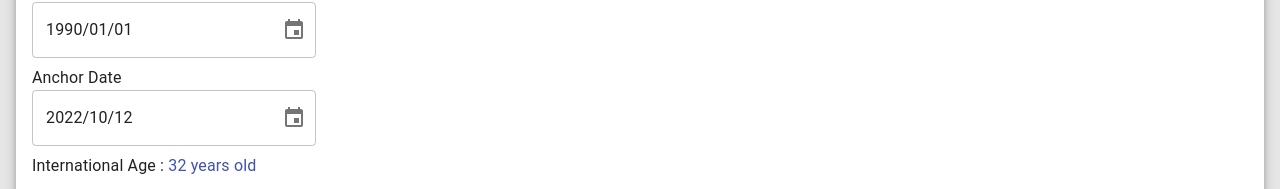
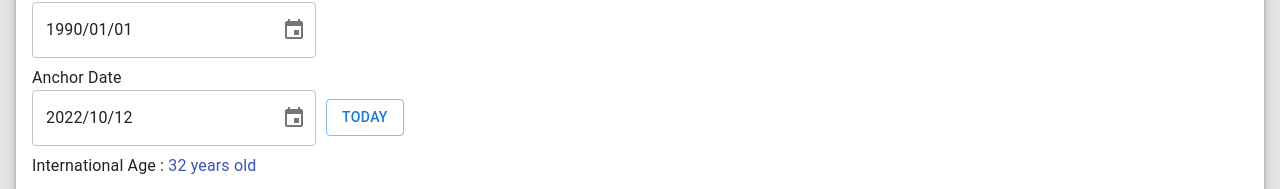
Before and after one commit to joe-brothers/age-calculator, a React (Vite) app: page / in a window 1280 px wide. Shown: the part 170-359 px from the top of the page. Built offline with nearby package versions, Linux system fonts and the light colour scheme.

Commit message:
Add: today button (resolves #6)

```diff
--- a/src/components/Calculator.tsx
+++ b/src/components/Calculator.tsx
@@ -1,6 +1,13 @@
 import React from "react";
 import { useTranslation } from "react-i18next";
-import { Paper, IconButton, TextField, Typography, Stack } from "@mui/material";
+import {
+  Paper,
+  IconButton,
+  TextField,
+  Typography,
+  Stack,
+  Button,
+} from "@mui/material";
 import { Delete } from "@mui/icons-material";
 import { LocalizationProvider } from "@mui/x-date-pickers/LocalizationProvider";
 import { AdapterDayjs } from "@mui/x-date-pickers/AdapterDayjs";
@@ -25,6 +32,9 @@ export const Calculator = ({
   };
   const onChangeDateAnchor = (newValue: Dayjs | null) => {
     setDateAnchor(newValue);
+  };
+  const onClickToday = () => {
+    setDateAnchor(dayjs(new Date()));
   };
 
   const isWrongDate = (): Boolean => {
@@ -61,12 +71,17 @@ export const Calculator = ({
           </div>
           <div>
             <Typography>{translate("dateAnchor")}</Typography>
+            <div style={{ display: "flex", alignItems: "center", gap: 10 }}>
               <DesktopDatePicker
                 inputFormat="YYYY/MM/DD"
                 value={dateAnchor}
                 onChange={onChangeDateAnchor}
                 renderInput={(params) => <TextField {...params} />}
               />
+              <Button variant="outlined" onClick={onClickToday}>
+                {translate("today")}
+              </Button>
+            </div>
           </div>
           <Typography>
             {translate("ageInternational")} :{" "}
--- a/src/i18n.ts
+++ b/src/i18n.ts
@@ -17,6 +17,7 @@ const resources = {
       add: "Add",
       old: " years old",
       wrongDate: "Wrong Date",
+      today: "Today",
     },
   },
   "ko-KR": {
@@ -30,6 +31,7 @@ const resources = {
       add: "추가",
       old: "세",
       wrongDate: "올바른 날짜를 입력해주세요.",
+      today: "오늘"
     },
   },
 };
```
Lines whose indentation alone changed are shown as unchanged.
